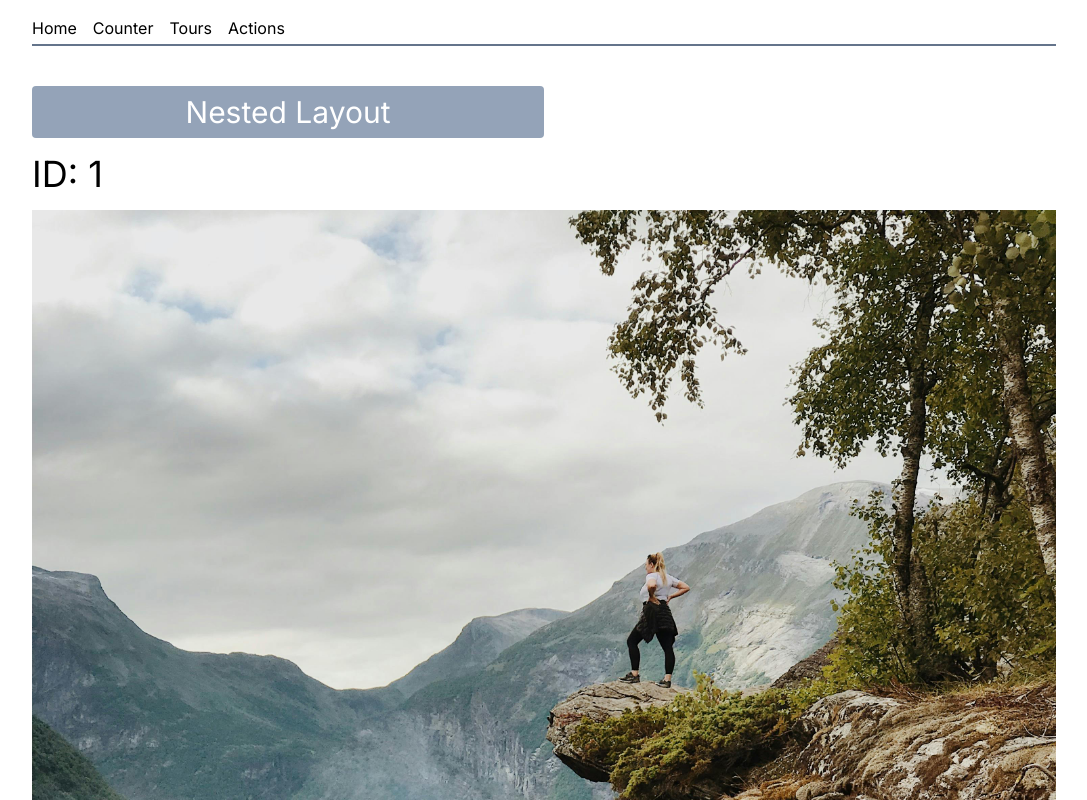
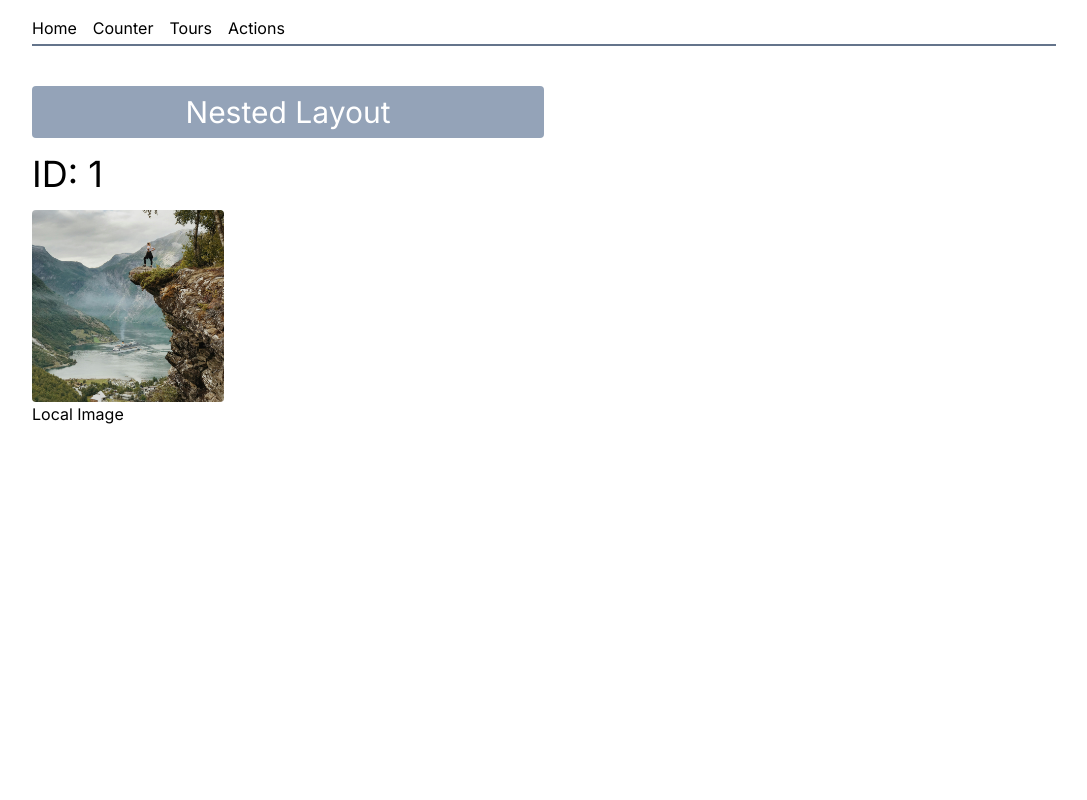
Before and after one commit to priyak1203/react-nextjs, a Next.js app in the folder 01-nextjs-tutorial-typescript/: page /tours/1 in a window 1280 px wide. Shown: the top 800 px of the page, without its empty margins (96-1183 px from the left). Built offline with nearby package versions, Linux system fonts and the light colour scheme.

Commit message:
optimized image with width and height props

```diff
--- a/01-nextjs-tutorial-typescript/app/tours/[id]/page.tsx
+++ b/01-nextjs-tutorial-typescript/app/tours/[id]/page.tsx
@@ -10,7 +10,14 @@ function page({ params }: { params: { id: string } }) {
       <section className="mt-4 flex gap-x-4">
         {/* local image */}
         <div>
-          <Image src={mountainImg} alt="mountain" />
+          <Image
+            src={mountainImg}
+            alt="mountain"
+            priority
+            width={192}
+            height={192}
+            className="w-48 h-48 object-cover rounded"
+          />
           <h2>Local Image</h2>
         </div>
       </section>
```
